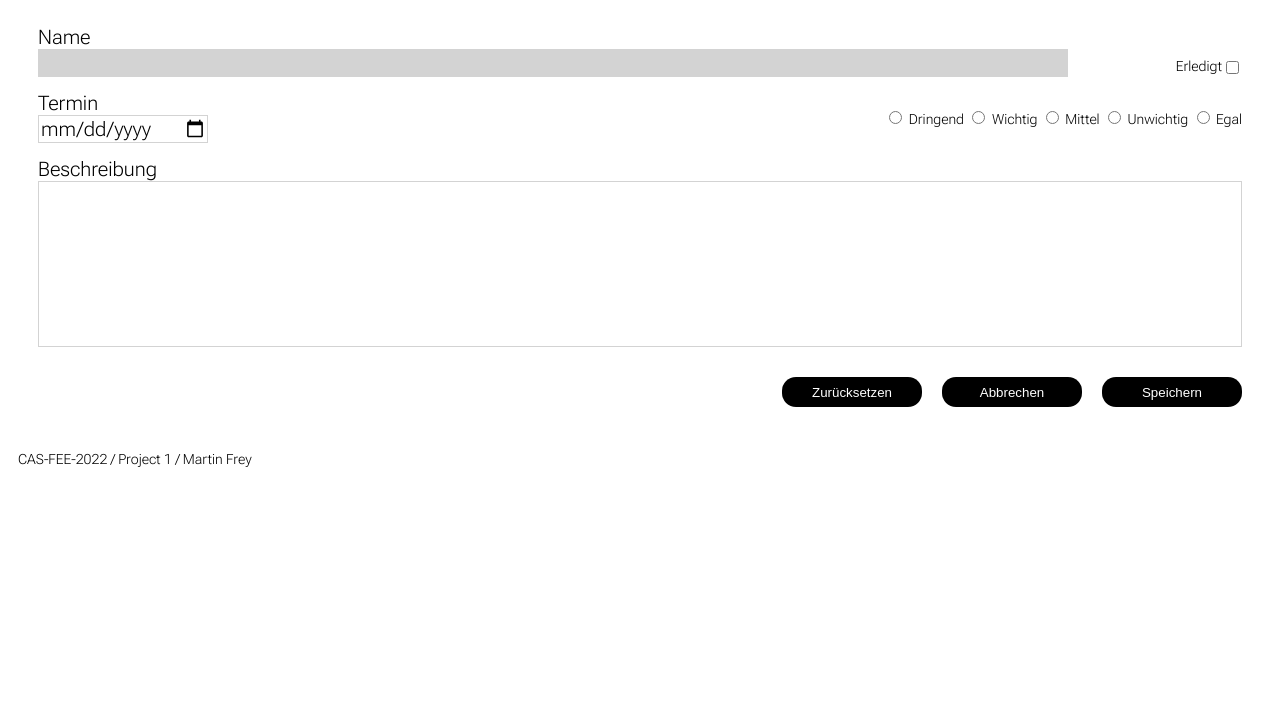
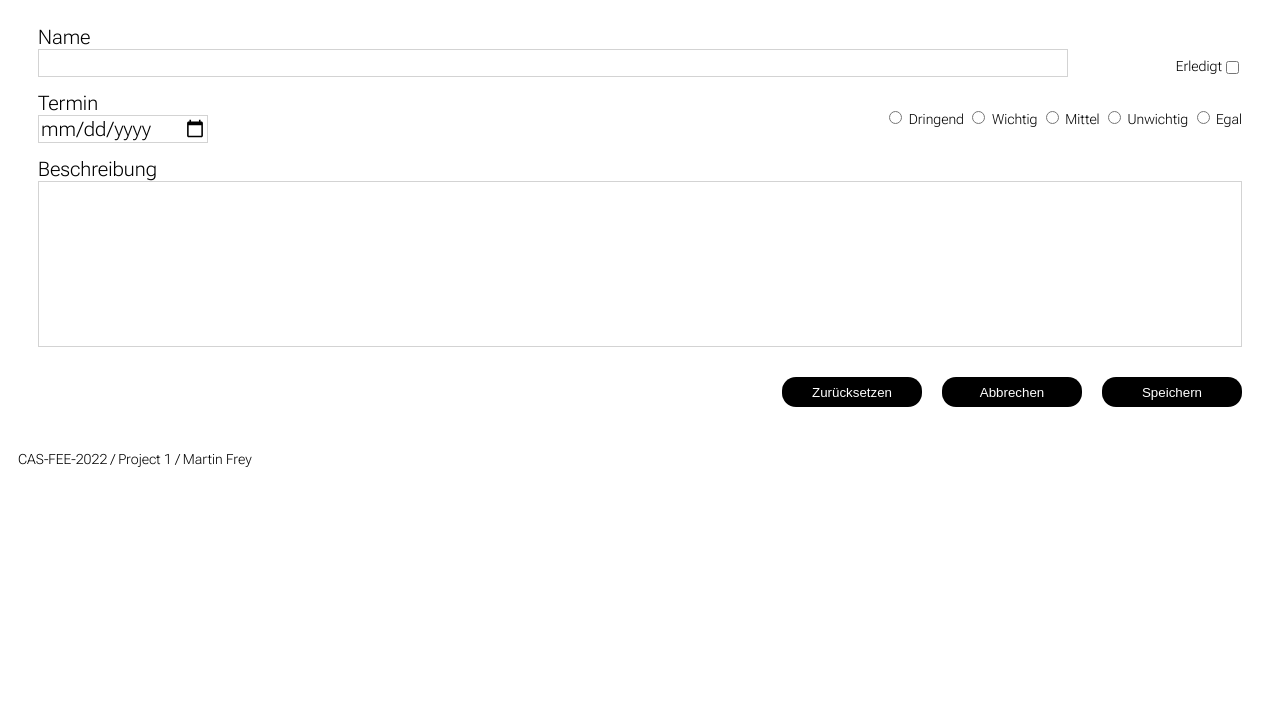
Before and after one commit to martin-ost/project-1, a plain HTML site: page index.html in a window 1280 px wide. Shown: the part 94-800 px from the top of the page. Drawn offline with Linux system fonts and the light colour scheme.

Commit message:
Initiales GUI Design

```diff
--- a/assets/todo.css
+++ b/assets/todo.css
@@ -261,7 +261,7 @@ html {
     font-weight: bold;
     font-size: inherit;
     color: var(--theme-font-normal-color);
-    background-color: var(--theme-frame-text-box-color);
+    background-color: var(--theme-background-text-box-color);
     border:1px solid var(--theme-frame-text-box-color);
     width: 90%;
 }
```
